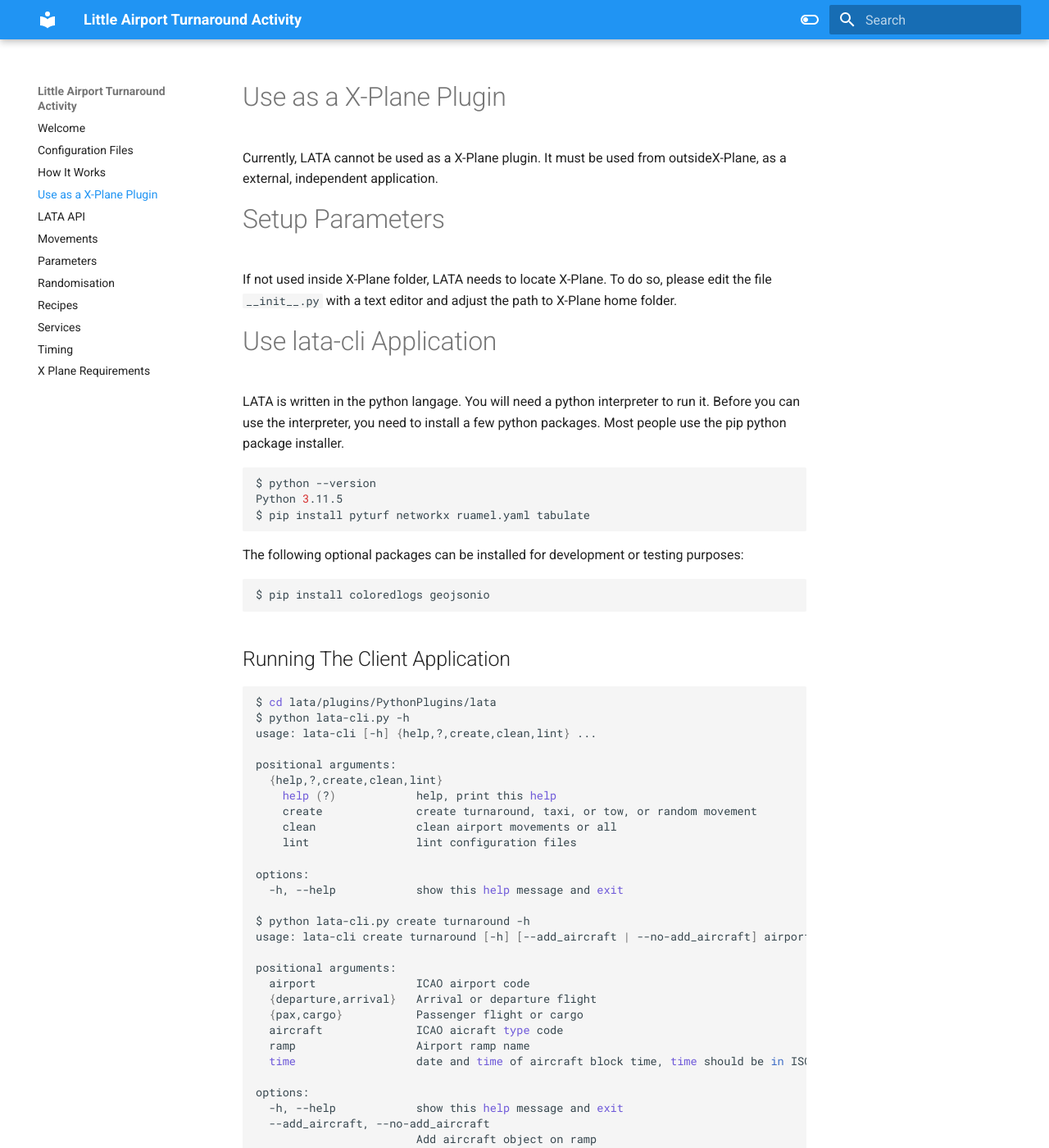
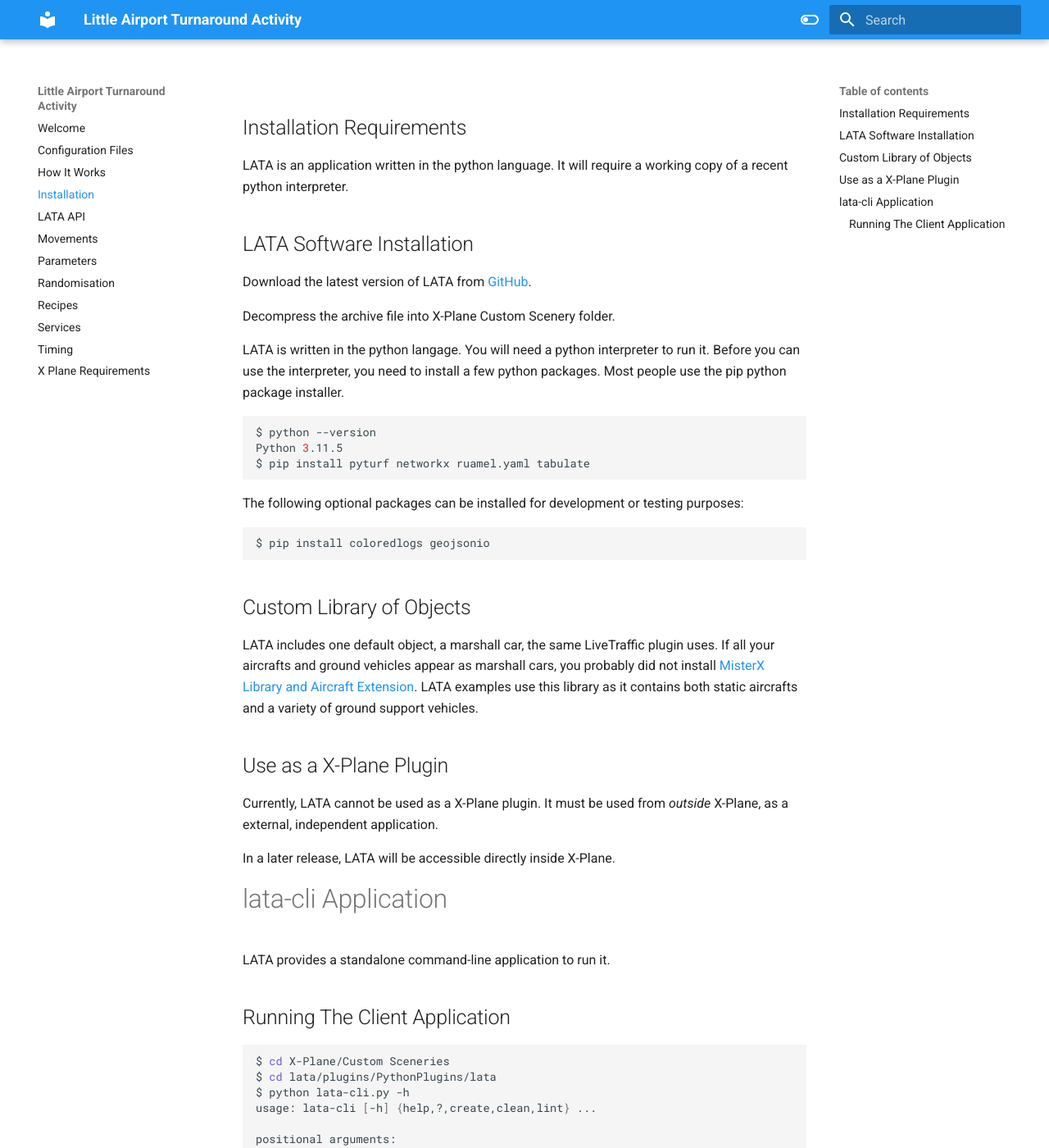
Before and after one commit to devleaks/lata-docs, an MkDocs documentation site: the page built from docs/Installation.md, in a window 1280 px wide and 1400 px high. Shown: the whole window at 82% size. Built offline with MkDocs 1.6.1 and Material for MkDocs 9.7.7, drawn with Linux system fonts in a browser that asks for light colours; some of the changed text lies outside the part shown.

Commit message:
install docs

````diff
--- a/docs/Installation.md
+++ b/docs/Installation.md
@@ -1,14 +1,13 @@
 
-# Use as a X-Plane Plugin
+## Installation Requirements
 
-Currently, LATA cannot be used as a X-Plane plugin. It must be used from outsideX-Plane, as a external, independent application.
+LATA is an application written in the python language. It will require a working copy of a recent python interpreter.
 
+## LATA Software Installation
 
-# Setup Parameters
+Download the latest version of LATA from [GitHub](https://github.com/devleaks/lata).
 
-If not used inside X-Plane folder, LATA needs to locate X-Plane. To do so, please edit the file `__init__.py` with a text editor and adjust the path to X-Plane home folder.
-
-# Use lata-cli Application
+Decompress the archive file into X-Plane Custom Scenery folder.
 
 LATA is written in the python langage.
 You will need a python interpreter to run it.
@@ -26,9 +25,23 @@
 $ pip install coloredlogs geojsonio
 ```
 
+## Custom Library of Objects
+
+LATA includes one default object, a marshall car, the same LiveTraffic plugin uses. If all your aircrafts and ground vehicles appear as marshall cars, you probably did not install [MisterX Library and Aircraft Extension](https://forums.x-plane.org/index.php?/files/file/28167-misterx-library-and-static-aircraft-extension/). LATA examples use this library as it contains both static aircrafts and a variety of ground support vehicles.
+## Use as a X-Plane Plugin
+
+Currently, LATA cannot be used as a X-Plane plugin. It must be used from *outside* X-Plane, as a external, independent application.
+
+In a later release, LATA will be accessible directly inside X-Plane.
+
+# lata-cli Application
+
+LATA provides a standalone command-line application to run it.
+
 ## Running The Client Application
 
 ```sh
+$ cd X-Plane/Custom Sceneries
 $ cd lata/plugins/PythonPlugins/lata
 $ python lata-cli.py -h
 usage: lata-cli [-h] {help,?,create,clean,lint} ...
@@ -70,10 +83,10 @@
 
 ```sh
 
-$ ls X-Plane 12/Custom Scenery/Lata
+$ ls X-Plane/Custom Sceneries/Lata
 library
 LICENSE
-LST_LFBO_TAR_ARR_F12_A321_2310061618
+LST_LFBO_TAR_ARR_F12_A321_2310080015
 README.md
 packages.lst
 plugins
````
Also changed, not shown: other parts of docs/Installation.md (+1 -1 lines), docs/LATA API.md (+2 -0 lines).
